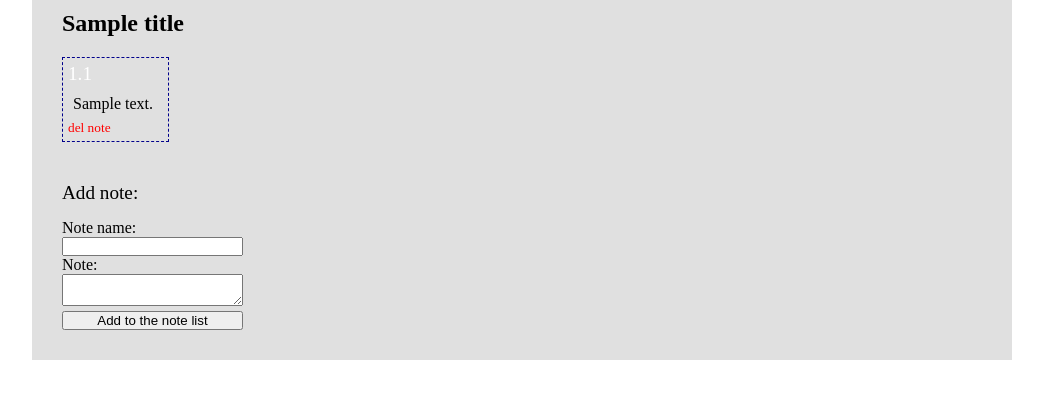
After one commit to Ches1er/PHP_SQL_Start, a PHP site: template app/views/main.php in a window 1280 px wide. The commit adds this page. Shown: the top 399 px of the page, without its empty margins (118-1161 px from the left). Run offline with PHP 8.4, Linux system fonts and the light colour scheme; the template is opened without the code that fills it: most values are stand-ins (such as "Sample title", 1, 10 or a date in 2020).

Commit message:
theory + hw

```diff
--- a/app/functions/db_fns.php
+++ b/app/functions/db_fns.php
@@ -21,6 +21,12 @@ function db_insert(string $table,array $arr){
         .implode(",:",$fields).")";
     $stmt = db_getConnection()->prepare($q);
     $stmt->execute($arr);
+}
+
+function db_delete(string $table,$id){
+    $q = "DELETE FROM `{$table}` WHERE `id_note`=?";
+    $stmt = db_getConnection()->prepare($q);
+    $stmt->execute([$id]);
 }
 
 function db_insertAll(string $table,array $arr){
--- a/app/root/routing_config.php
+++ b/app/root/routing_config.php
@@ -2,5 +2,5 @@
 return [
     ""=>"main@show",
     "addnote"=>"main@addnote",
-    "delnote"=>"main@del",
+    "delnote"=>"main@delnote",
 ];
--- a/app/templates/default.php
+++ b/app/templates/default.php
@@ -5,12 +5,13 @@
     <meta name="viewport"
           content="width=device-width, user-scalable=no, initial-scale=1.0, maximum-scale=1.0, minimum-scale=1.0">
     <meta http-equiv="X-UA-Compatible" content="ie=edge">
-    <link rel="stylesheet" href="../../resources/style.css">
-    <title>Document</title>
+    <link rel="stylesheet" href="../../res/style.css">
+    <title><?=$title?></title>
 </head>
 <body>
 <div class="container">
     <section>
+        <h1><?=$title?></h1>
         <?=$content?>
     </section>
 </div>
--- /dev/null
+++ b/app/views/main.php
@@ -0,0 +1,18 @@
+<div class="notes_block">
+<?php foreach ($notes as $note): ?>
+<dl class="note">
+    <dt><?=$note['id_note'].".".$note['id_name']?></dt>
+    <dd><?=$note['desc']?></dd>
+    <a href="/delnote?id_note=<?=$note['id_note']?>">del note</a>
+</dl>
+<?php endforeach;?>
+</div>
+
+<form action="/addnote" method="post">
+    <p class="form_name">Add note:</p>
+    <label for="note_name">Note name:</label>
+    <input type="text" name="note_name">
+    <label for="desc">Note:</label>
+    <textarea name="desc"></textarea>
+    <input type="submit" value="Add to the note list">
+</form>
--- /dev/null
+++ b/res/style.css
@@ -0,0 +1,60 @@
+*{
+    margin: 0;
+    padding: 0;
+}
+
+section{
+    width: 960px;
+    margin: 0 auto;
+    background-color: #e0e0e0;
+    color: white;
+    padding: 10px;
+}
+
+h1 {
+    color: black;
+    margin-left: 20px;
+}
+
+.notes_block
+{
+    display: inline-flex;
+    flex-flow: row wrap;
+    width: 900px;
+    padding: 20px;
+}
+
+.note {
+    margin-right: 10px;
+    border: 1px darkblue dashed;
+    padding: 5px;
+}
+dt{
+    font-size: larger;
+}
+dd{
+    margin: 10px 10px 5px 5px;
+    color: #000;
+}
+
+a {
+    text-decoration: none;
+    color: red;
+    font-size: smaller;
+}
+
+form{
+    color: black;
+    margin: 20px;
+    display: inline-flex;
+    flex-flow: column;
+}
+
+.form_name{
+    margin-bottom: 15px;
+    font-size: larger;
+}
+
+input[type="submit"]{
+    margin-top: 5px;
+}
```
Also changed, not shown: app/controllers/controller_main.php (+19 -2 lines), app/functions/view_fns.php (added, +17 -0 lines), index.php (+0 -20 lines), .htaccess (added), 3 other files.
